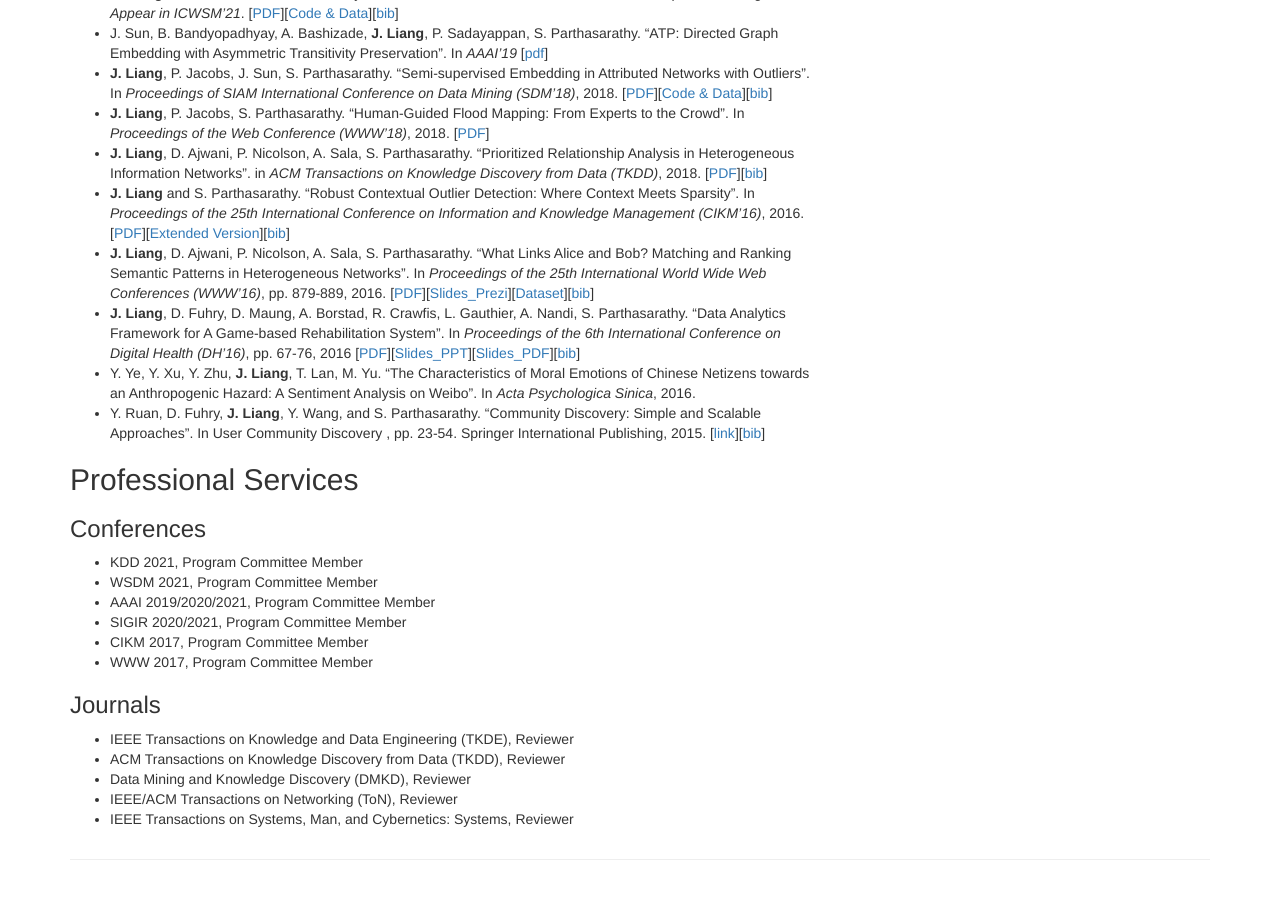
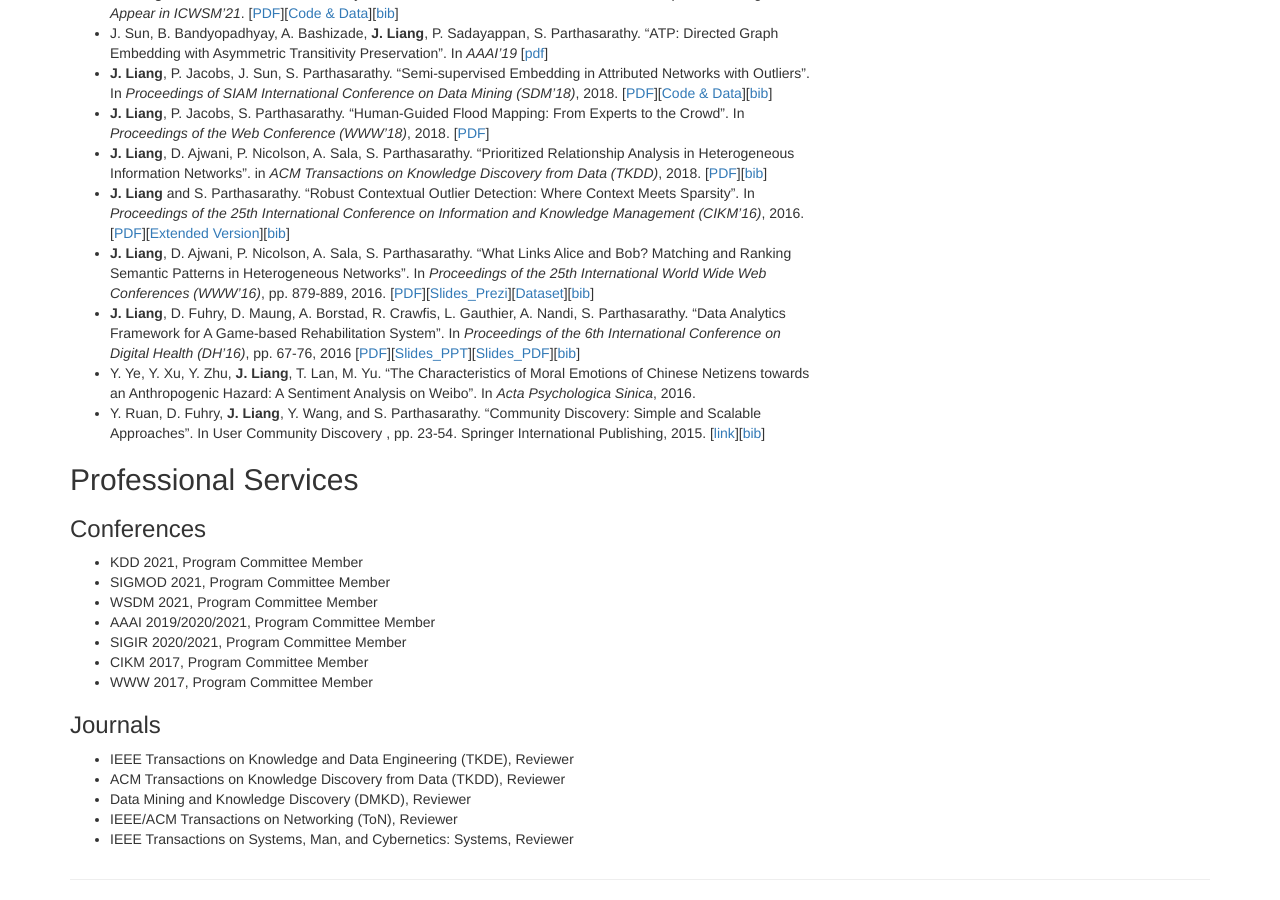
Before and after one commit to BuckeyeDM/BuckeyeDM.github.io, a Jekyll site: the page built from index.md, in a window 1280 px wide and 900 px high, scrolled down 769 px. Built offline with Jekyll 4.4.1, drawn with Linux system fonts in a browser that asks for light colours.

Commit message:
Update index.md

```diff
--- a/index.md
+++ b/index.md
@@ -41,6 +41,7 @@ I now work at Google on various Machine Learning projects. Before this, I receiv
 ## Professional Services
 ### Conferences
 * KDD 2021, Program Committee Member
+* SIGMOD 2021, Program Committee Member
 * WSDM 2021, Program Committee Member
 * AAAI 2019/2020/2021, Program Committee Member
 * SIGIR 2020/2021, Program Committee Member
```
